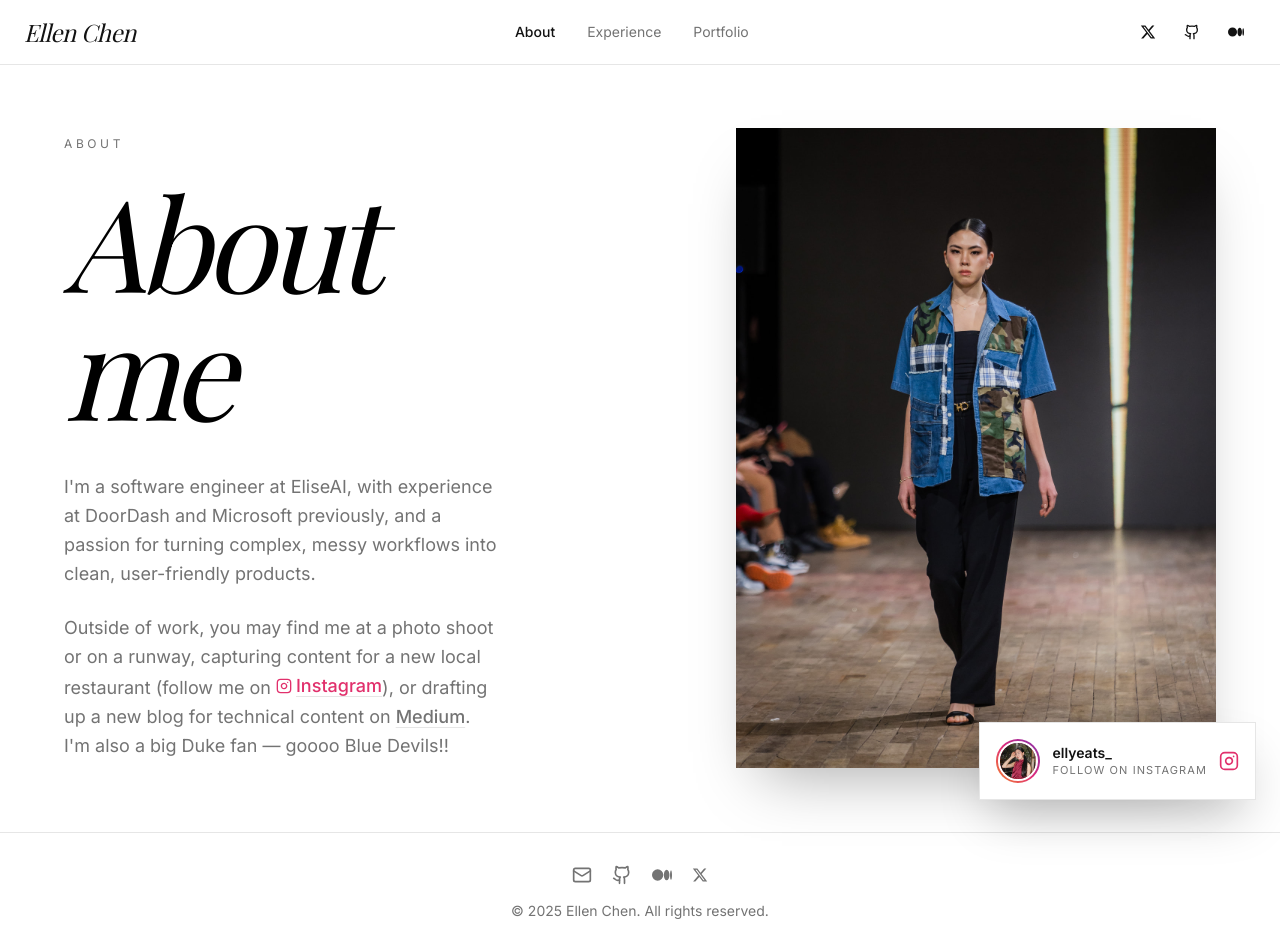
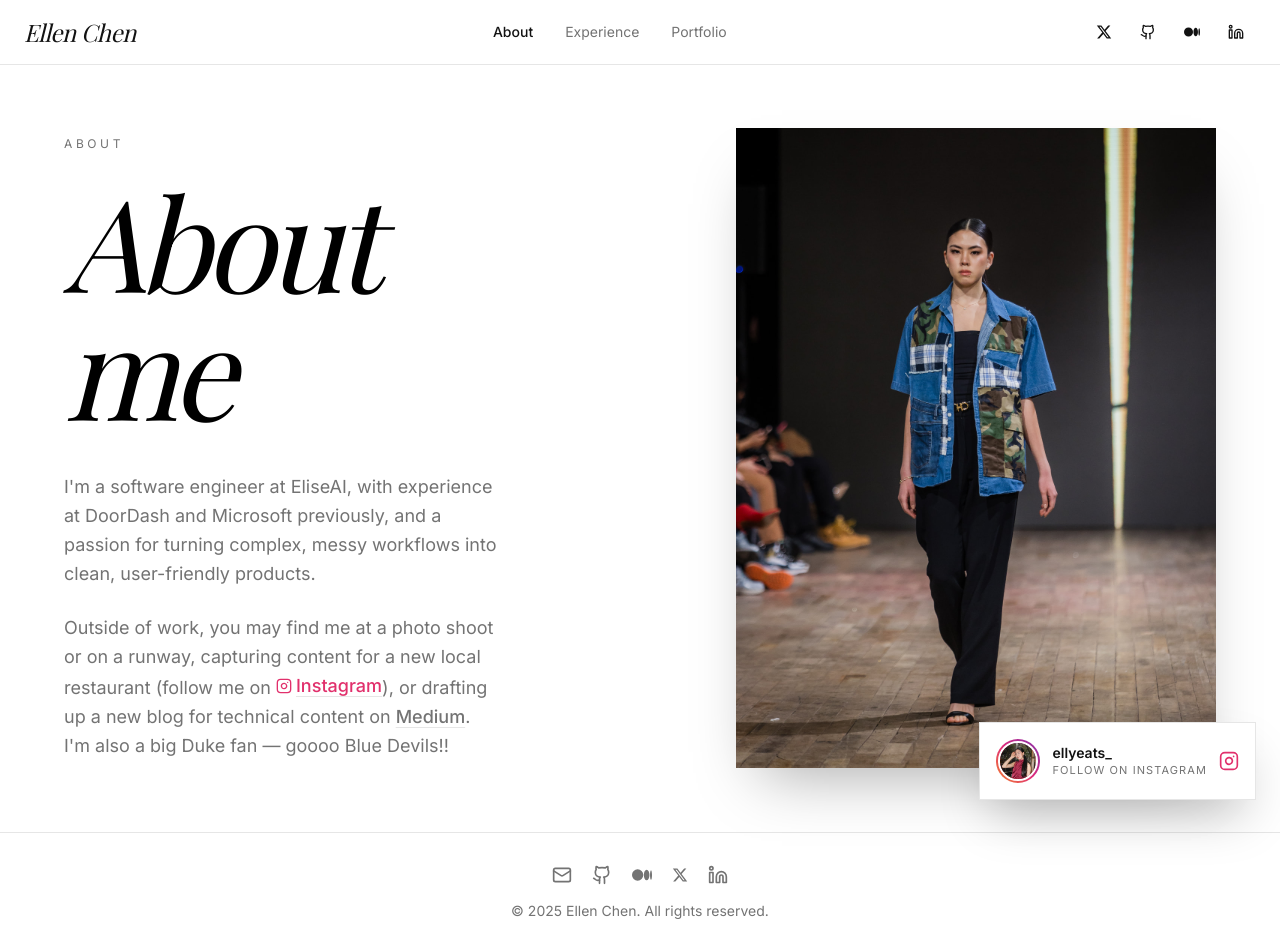
Before and after one commit to ellenrchen/ellen-chen, a React (Vite) app: page /about in a window 1280 px wide. Shown: the top 950 px of the page. Built offline with nearby package versions, Linux system fonts and the light colour scheme; a web font is replaced by a local one.

Commit message:
Changes
Co-authored-by: ellenrchen <32143915+ellenrchen@users.noreply.github.com>

```diff
--- a/src/components/Footer.tsx
+++ b/src/components/Footer.tsx
@@ -1,4 +1,4 @@
-import { Github, Mail } from "lucide-react";
+import { Github, Linkedin, Mail } from "lucide-react";
 
 const Footer = () => {
   return (
@@ -44,6 +44,15 @@ const Footer = () => {
                 <path d="M18.244 2.25h3.308l-7.227 8.26 8.502 11.24H16.17l-5.214-6.817L4.99 21.75H1.68l7.73-8.835L1.254 2.25H8.08l4.713 6.231zm-1.161 17.52h1.833L7.084 4.126H5.117z" />
               </svg>
             </a>
+            <a
+              href="https://www.linkedin.com/in/ellenrchen"
+              target="_blank"
+              rel="noopener noreferrer"
+              aria-label="LinkedIn"
+              className="text-muted-foreground transition-colors hover:text-foreground"
+            >
+              <Linkedin className="h-5 w-5" />
+            </a>
           </div>
           <p className="text-sm text-muted-foreground">
             © 2025 Ellen Chen. All rights reserved.
--- a/src/components/Header.tsx
+++ b/src/components/Header.tsx
@@ -1,6 +1,6 @@
 import { useState } from "react";
 import { Button } from "@/components/ui/button";
-import { Github, Menu, X } from "lucide-react";
+import { Github, Linkedin, Menu, X } from "lucide-react";
 import { Link, NavLink } from "react-router-dom";
 
 const links = [
@@ -52,6 +52,11 @@ const Header = () => {
                 <MediumLogo className="h-5 w-5" />
               </a>
             </Button>
+            <Button variant="ghost" size="icon" aria-label="LinkedIn" asChild>
+              <a href="https://www.linkedin.com/in/ellenrchen" target="_blank" rel="noopener noreferrer">
+                <Linkedin className="h-5 w-5" />
+              </a>
+            </Button>
             <Button variant="ghost" size="icon" className="md:hidden" aria-label="Menu" onClick={() => setOpen(!open)}>
               {open ? <X className="h-5 w-5" /> : <Menu className="h-5 w-5" />}
             </Button>
```
